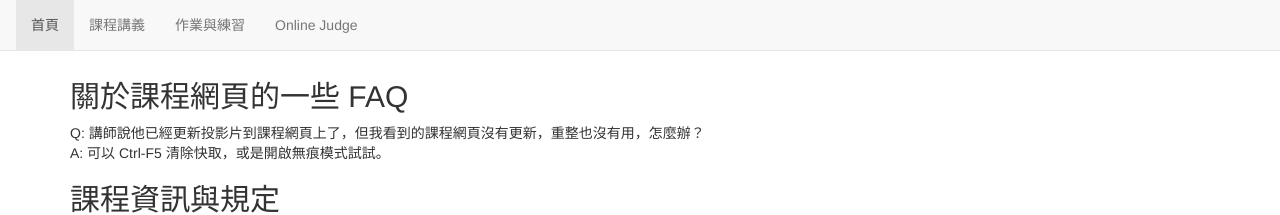
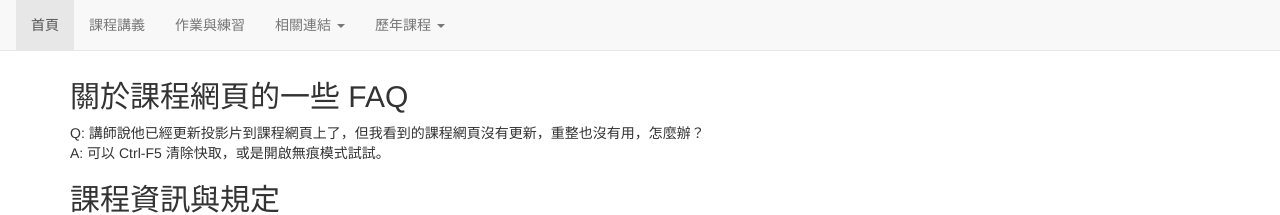
Before and after one commit to tw-csie-sprout/py2022, a Jekyll site: the page built from index.md, in a window 1280 px wide. Shown: the top 215 px of the page. Built offline with Jekyll 4.4.1, drawn with Linux system fonts in a browser that asks for light colours; our own code applies the rules of GitHub Pages for plain Markdown files.

Commit message:
Add links to navbar

```diff
--- a/_config.yml
+++ b/_config.yml
@@ -9,5 +9,3 @@
   url: slides
 - title: 作業與練習
   url: homework
-- title: Online Judge
-  url: https://neoj.sprout.tw/
--- a/_includes/navbar.html
+++ b/_includes/navbar.html
@@ -6,6 +6,25 @@
 					<a href="{{ item.url }}">{{ item.title }}</a>
 				</li>
 			{% endfor %}
+
+			<li class="dropdown">
+				<a class="dropdown-toggle" data-toggle="dropdown" >相關連結 <span class="caret"></span></a>
+				<ul class="dropdown-menu">
+					<li><a target="_blank" href="https://neoj.sprout.tw/group/45/">Online Judge</a></li>
+					<li><a target="_blank" href="/spt">資訊之芽官網</a></li>
+					<li><a target="_blank" href="/c2022">C 語法班</a></li>
+					<li><a target="_blank" href="/algo2022">Algo 算法班</a></li>
+				</ul>
+			</li>
+
+			<li class="dropdown">
+				<a class="dropdown-toggle" data-toggle="dropdown">歷年課程 <span class="caret"></span></a>
+				<ul class="dropdown-menu">
+					{% for year in (2016..2021) reversed %}
+						<li><a target="_blank" href="/py{{ year }}">Python {{ year }}</a></li>
+					{% endfor %}
+				</ul>
+			</li>
 		</ul>
 	</div>
 </div>
```
